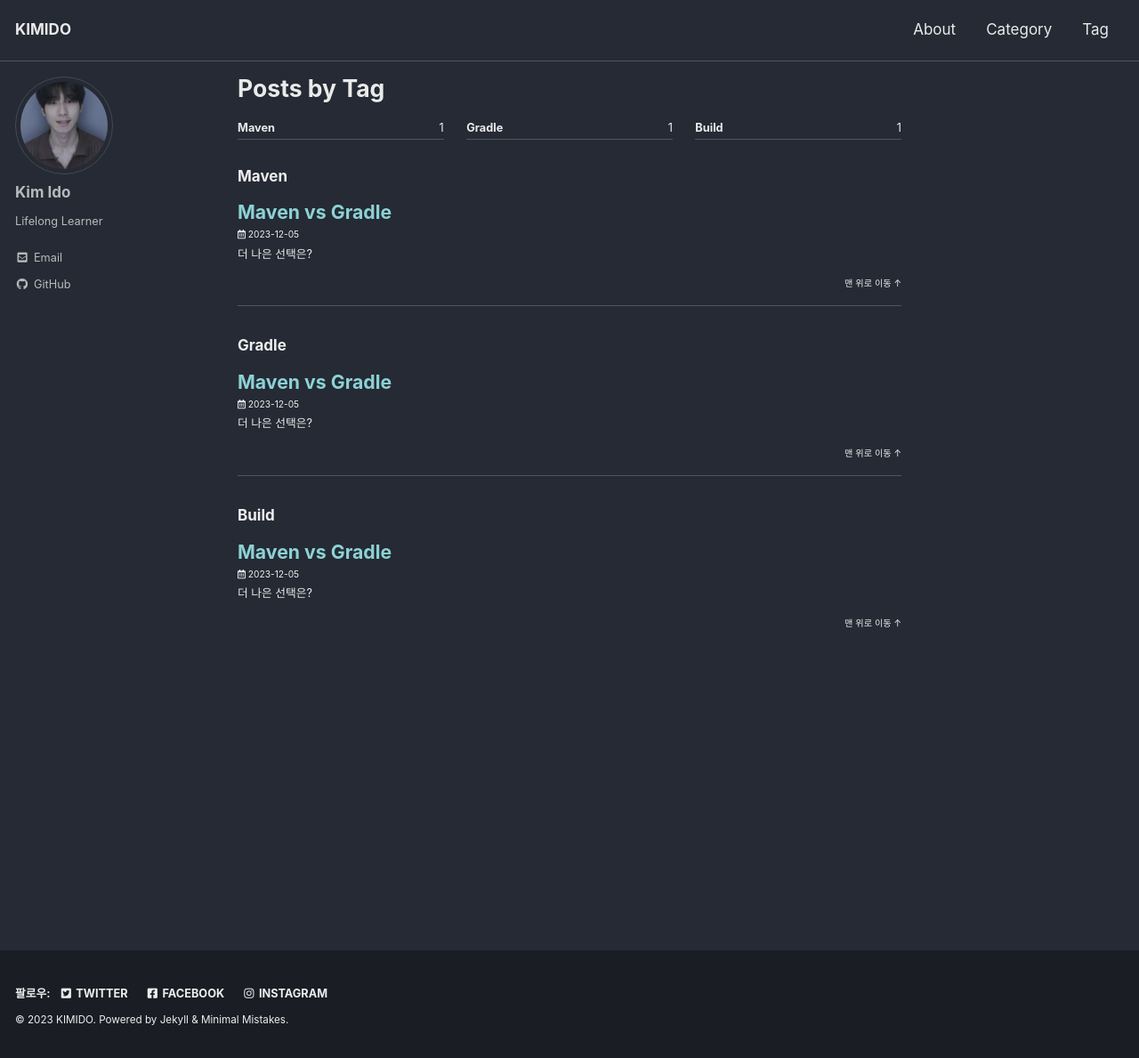
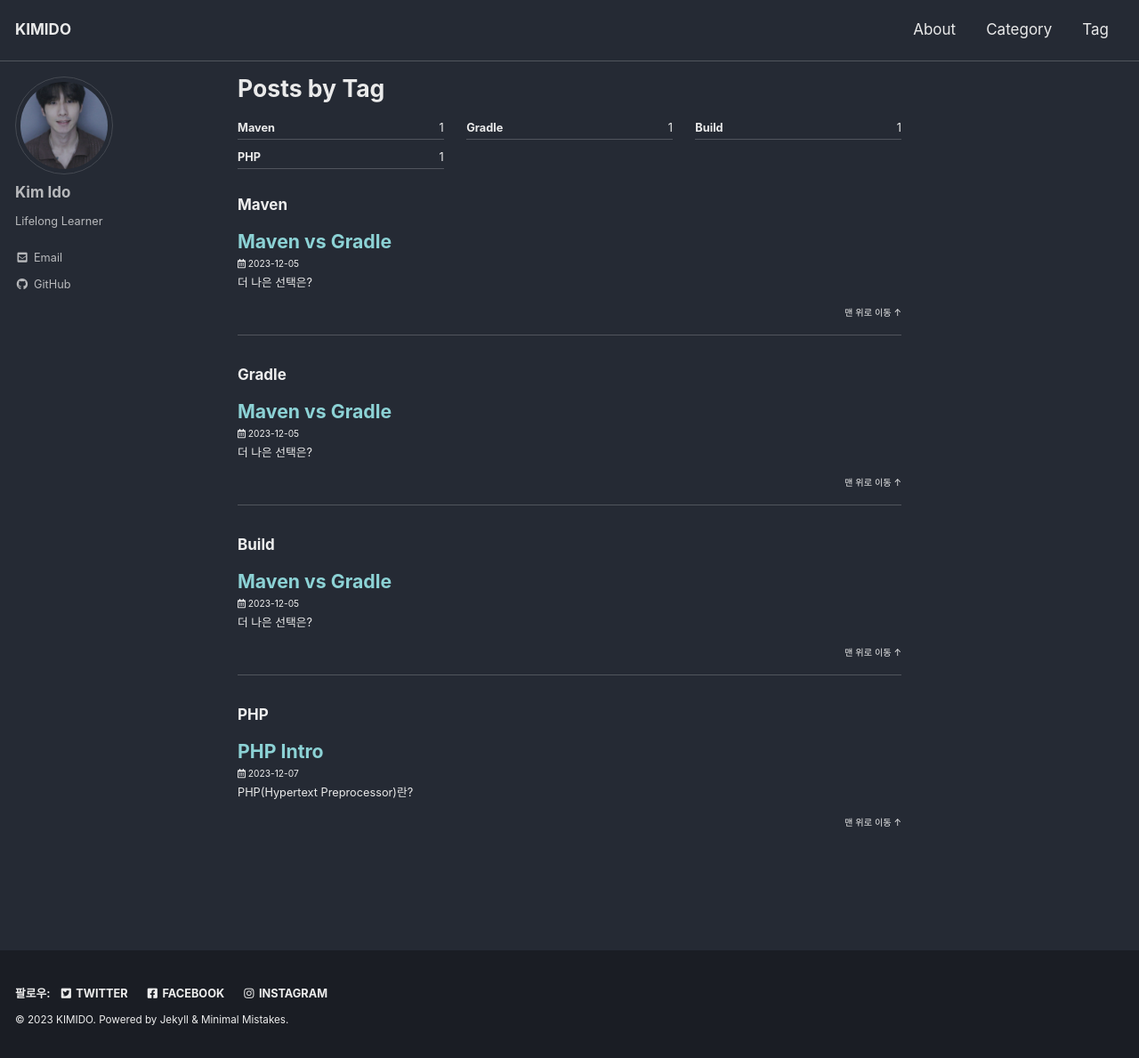
Before and after one commit to xkimido/xkimido.github.io, a Jekyll site: the page built from _pages/tag-archive.md, in a window 1280 px wide and 1189 px high. Shown: the whole window at 89% size. Built offline with Jekyll 4.4.1, drawn with Linux system fonts in a browser that asks for light colours; cached includes are drawn as plain includes; part of the change alters nothing that is shown.

Commit message:
Add post

```diff
--- /dev/null
+++ b/_posts/TIL/2023-12-07-php-intro.md
@@ -0,0 +1,68 @@
+---
+title: "PHP Intro"
+last_modified_at: 2023-12-07
+categories:
+  - TIL
+tags:
+  - PHP
+toc: true
+toc_sticky: true
+toc_label: "TIL"
+---
+
+## PHP(Hypertext Preprocessor)란?
+
+- 서버 사이트 스크립트 언어 (인터프리터 언어에 속함)
+- 동적 웹 페이지를 쉽고 빠르게 만들기 위해 고안됨
+- HTML 코드 안에 PHP 코드를 작성하면 웹 서버가 해당 코드를 해석하여 웹 페이지를 생성
+
+> 동적 웹 페이지(dynamic web page): 서버가 사용자의 요청대로 데이터를 가공하여 생성하는 웹 페이지
+
+## PHP의 특징
+
+### 장점
+
+- 빠른 로딩 속도
+- 오픈 소스 프로젝트
+- 플랫폼 독립성
+- SQL 인젝션, data manipulation, forgery로부터 웹 앱을 보호하는 기능과 도구가 있다.
+
+### 단점
+
+- Python보다 비교적 배우기 어렵다.
+- 오픈 소스 프로젝트의 특성으로 코드 취약점이 악용될 수 있다.
+
+## 버전별 주요 특징
+
+- **PHP 5:** 객체 지향 프로그래밍의 개념이 많이 추가
+- **PHP 5.3:** 네임스페이스(namespaces) 추가
+- **PHP 5.4:** 단일 상속의 한계를 없앤 트레이트(traits) 개념이 추가
+- **PHP 7:** 2배 이상의 속도 향상 및 익명 클래스(anonymous classes)가 추가
+
+## 웹 프로그래밍 언어 비교
+
+|언어|운영체제|웹 서버|제조사|속도|이식성|
+|---|---|---|---|---|---|
+|PHP|리눅스, 윈도우|Apache 등|오픈 소스|빠름|보통|
+|JSP|리눅스, 윈도우|Tomcat, Jeus 등|Oracle|느림|좋음|
+|ASP.NET|윈도우|IIS|Microsoft|보통|나쁨|
+
+## 동작 원리
+
+![image](https://github.com/xkimido/xkimido.github.io/assets/96900790/1aac9c00-f9c2-4375-98da-439c8539dbeb){: .align-center}
+
+1. 클라이언트가 브라우저를 열고 웹 페이지 요청한다.
+2. PHP 소프트웨어가 설치된 서버에서 요청에 맞는 .php파일을 찾는다.
+3. 파일은 PHP 인터프리터로 전송되고, 인터프리터는 데이터베이스에서 원하는 데이터를 검색한다.
+4. 원하는 데이터를 HTML파일 형식으로 반환한다.
+5. 웹 서버가 HTML파일을 받는다.
+6. 웹 서버가 웹 페이지를 브라우저로 전송한다.
+
+## 참고
+
+[What Is PHP? How It Boosts Web Development](https://www.g2.com/articles/what-is-php)<br>
+[https://tcpschool.com/php/intro](https://tcpschool.com/php/intro)
+
+**TIL**은 처음 알게 된 내용을 가볍게 정리한 글입니다.<br>
+수정이 필요한 부분은 댓글로 피드백 부탁드립니다!
+{: .notice--warning}
```
Also changed, not shown: _posts/TIL/2023-12-05-maven-vs-gradle.md (+1 -0 lines).
